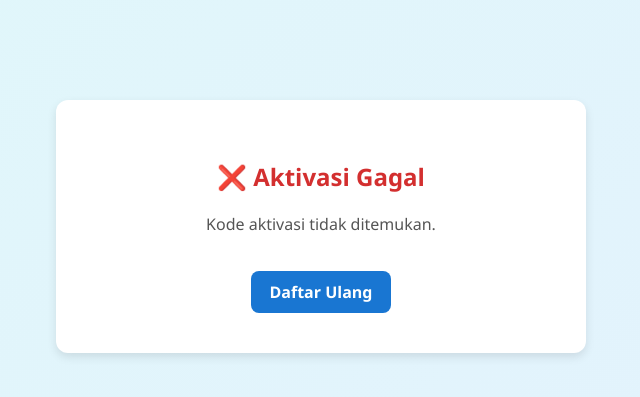
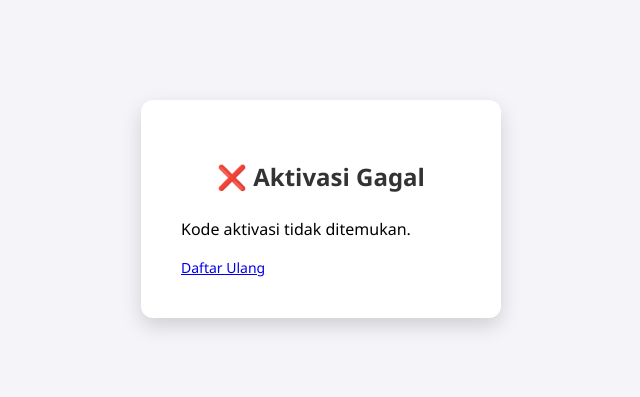
Before and after one commit to restagevira/user_management_project, a PHP site: page /user_management/auth/activate.php in a window 1280 px wide. Shown: the top 397 px of the page, without its empty margins (319-959 px from the left). Run offline with PHP 8.4, Linux system fonts and the light colour scheme.

Commit message:
Fix: perbaikan tampilan register dan integrasi style.css di halaman autentikasi

```diff
--- a/assets/css/style.css
+++ b/assets/css/style.css
@@ -194,3 +194,24 @@
       padding: 5px 8px;
   }
 }
+
+/* ========== MESSAGE STYLE (GLOBAL) ========== */
+.message {
+  text-align: center;
+  padding: 10px;
+  border-radius: 6px;
+  margin-bottom: 15px;
+  font-size: 14px;
+}
+
+.success, .message.success {
+  color: #2e7d32;
+}
+
+.error, .message.error {
+  color: #c62828;
+}
+
+.info, .message.info {
+  color: #1976d2;
+}
--- a/auth/activate.php
+++ b/auth/activate.php
@@ -34,64 +34,23 @@
 <html lang="id">
 <head>
     <meta charset="UTF-8">
-    <meta name="viewport" content="width=device-width, initial-scale=1.0">
     <title>Status Aktivasi Akun</title>
-    <style>
-        body {
-            font-family: 'Segoe UI', Tahoma, sans-serif;
-            background: linear-gradient(135deg, #e0f7fa, #e3f2fd);
-            margin: 0;
-            padding: 0;
-        }
-        .container {
-            max-width: 450px;
-            margin: 100px auto;
-            background: #fff;
-            border-radius: 12px;
-            padding: 40px;
-            box-shadow: 0 4px 10px rgba(0,0,0,0.1);
-            text-align: center;
-        }
-        h2 {
-            color: #333;
-        }
-        p {
-            color: #555;
-            font-size: 16px;
-        }
-        .success { color: #2e7d32; }
-        .error { color: #d32f2f; }
-        .info { color: #1976d2; }
-        a.button {
-            display: inline-block;
-            margin-top: 20px;
-            text-decoration: none;
-            background: #1976d2;
-            color: #fff;
-            padding: 10px 18px;
-            border-radius: 8px;
-            font-weight: bold;
-            transition: 0.3s;
-        }
-        a.button:hover {
-            background: #1565c0;
-        }
-    </style>
+    <link rel="stylesheet" href="../assets/css/style.css">
 </head>
 <body>
-    <div class="container">
+    <div class="form-container">
         <?php if ($status === 'success'): ?>
             <h2 class="success">🎉 Aktivasi Berhasil</h2>
             <p><?= htmlspecialchars($message) ?></p>
-            <a href="../public/login.php" class="button">Login Sekarang</a>
+            <a href="../public/login.php" class="bottom-text">Login Sekarang</a>
         <?php elseif ($status === 'info'): ?>
             <h2 class="info">ℹ️ Sudah Aktif</h2>
             <p><?= htmlspecialchars($message) ?></p>
-            <a href="../public/login.php" class="button">Ke Halaman Login</a>
+            <a href="../public/login.php" class="bottom-text">Ke Halaman Login</a>
         <?php else: ?>
             <h2 class="error">❌ Aktivasi Gagal</h2>
             <p><?= htmlspecialchars($message) ?></p>
-            <a href="../public/register.php" class="button">Daftar Ulang</a>
+            <a href="../public/register.php" class="bottom-text">Daftar Ulang</a>
         <?php endif; ?>
     </div>
 </body>
```
Also changed, not shown: auth/forgot_password.php (+15 -15 lines), auth/register.php (+35 -18 lines), auth/reset_password.php (+16 -17 lines), public/register.php (+15 -9 lines).
